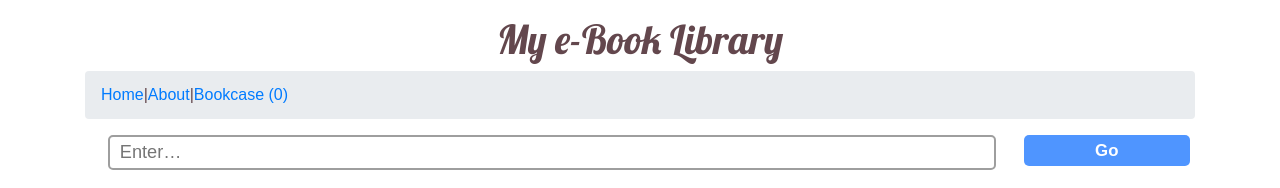
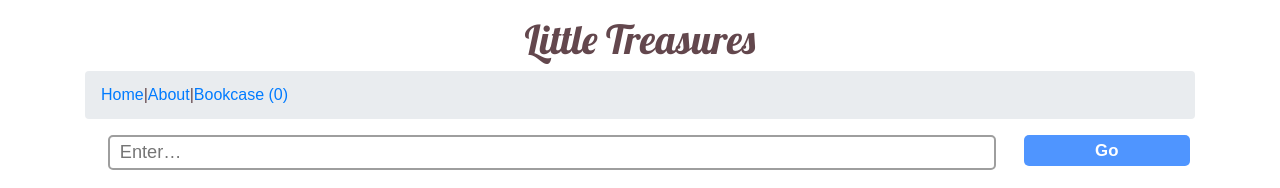
Before and after one commit to NatSim/Book-Shop, a plain HTML site: page OnlineBookShop/bookshop1index.html in a window 1280 px wide. Shown: the top 188 px of the page. Drawn offline with nearby package versions, Linux system fonts and the light colour scheme.

Commit message:
Title change,Author font color changed

```diff
--- a/OnlineBookShop/bookshop1index.html
+++ b/OnlineBookShop/bookshop1index.html
@@ -9,14 +9,14 @@
     <meta name="theme-color" content="#000">
     <meta name="description" content="eBook">
     <link rel="stylesheet" href="https://stackpath.bootstrapcdn.com/bootstrap/4.5.2/css/bootstrap.min.css" integrity="sha384-JcKb8q3iqJ61gNV9KGb8thSsNjpSL0n8PARn9HuZOnIxN0hoP+VmmDGMN5t9UJ0Z" crossorigin="anonymous">
-    <title>My eBook Library</title>
+    <title>Little Treasures</title>
   </head>
 
   <body>             <!--MAIN PAGE TITLE & NAV BAR-->
     <main id="root">
      <section class="container">
       <header class="header">
-        <h1>My e-Book Library</h1>
+        <h1>Little Treasures</h1>
         <nav class="breadcrumb">
         <a href="/">Home</a> |
         <a href="/about">About</a> |
```
